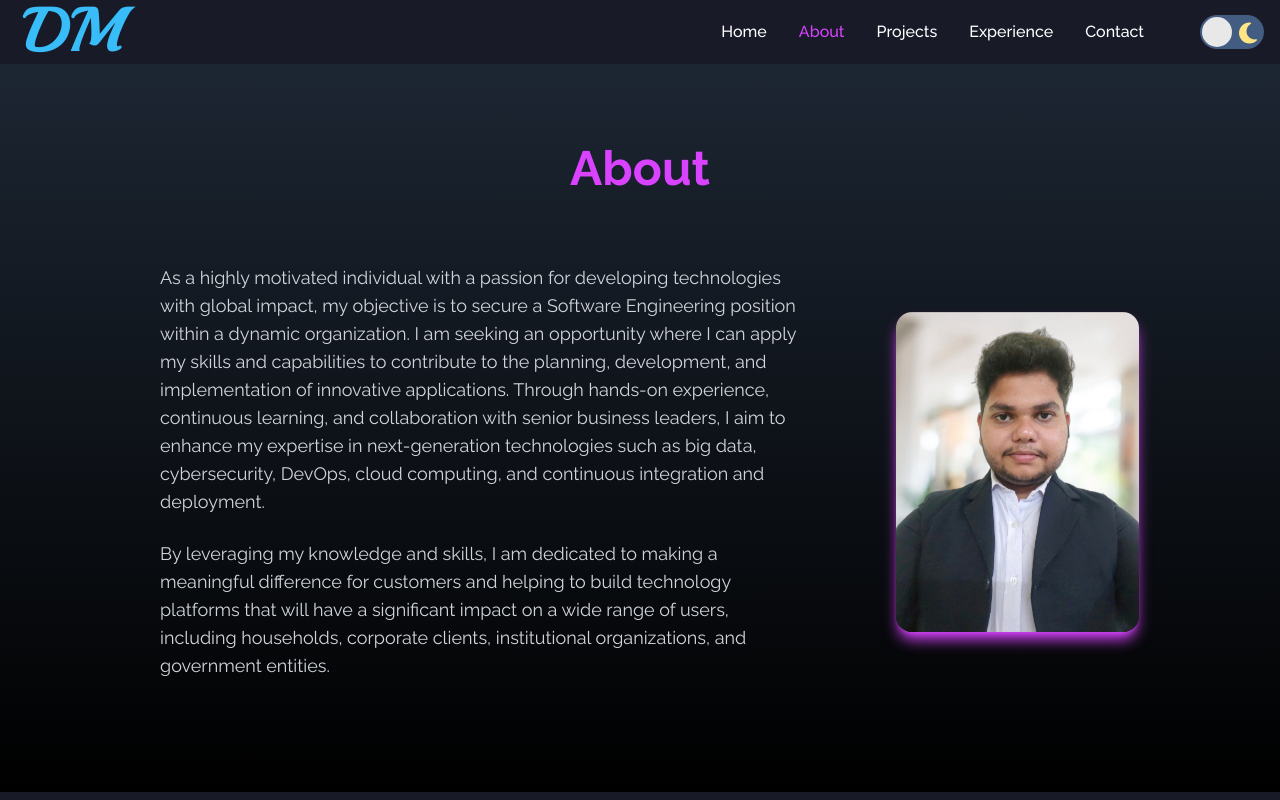
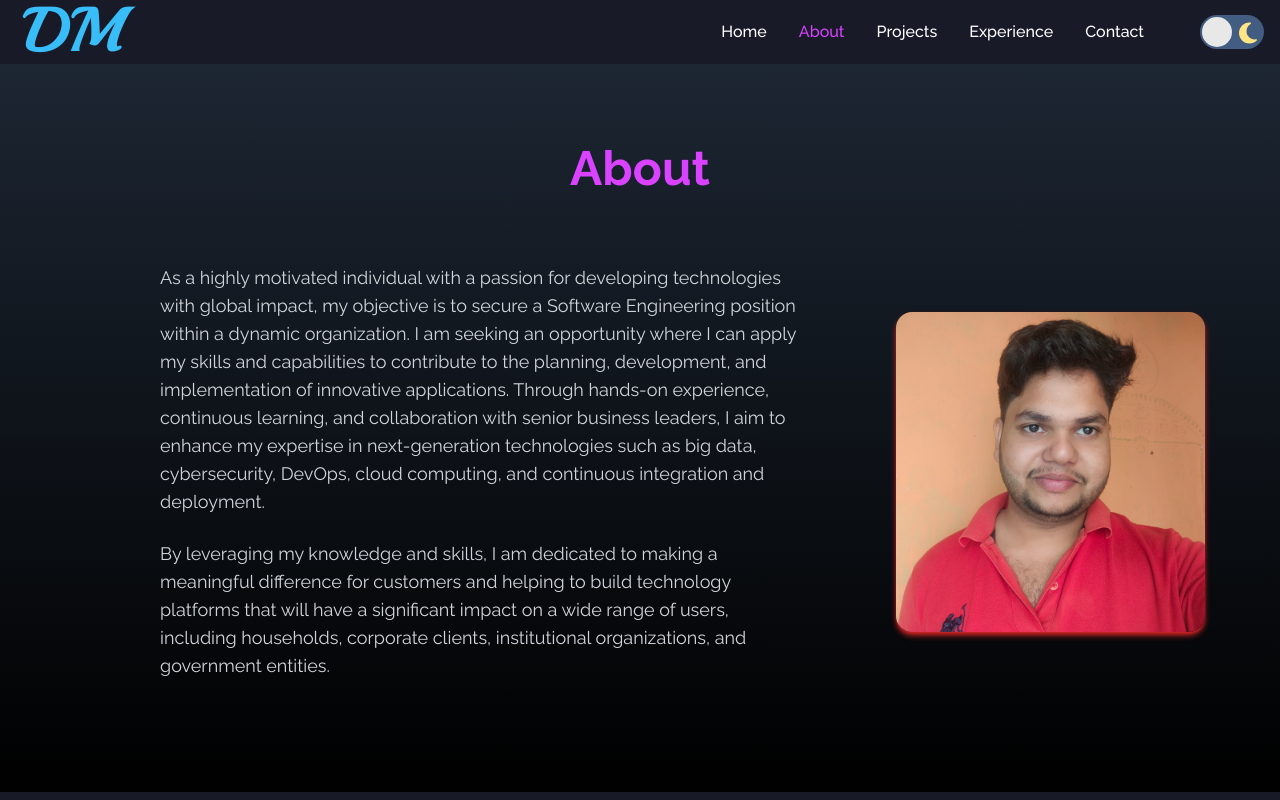
Before and after one commit to DEBASIS000123/Portfolio, a React (Vite) app: page /about in a window 1280 px wide. Shown: the top 800 px of the page. Built offline with nearby package versions, Linux system fonts and the light colour scheme.

Commit message:
modified

```diff
--- a/package.json
+++ b/package.json
@@ -13,6 +13,7 @@
     "react": "^18.2.0",
     "react-dom": "^18.2.0",
     "react-icons": "^5.0.1",
+    "react-pdf": "^9.1.0",
     "react-scroll": "^1.9.0",
     "react-tsparticles": "^2.12.2",
     "tw-elements-react": "^1.0.0-alpha2",
--- a/src/Components/About.jsx
+++ b/src/Components/About.jsx
@@ -1,5 +1,5 @@
 import React, { useContext } from "react";
-import dmimg from "../assets/DebasisMishra.png";
+import dmimg from "../assets/Dm.png";
 import { AppStore } from "../Store/AppstoreProvider";
 const About = () => {
   const { lightmode } = useContext(AppStore);
@@ -45,7 +45,7 @@ const About = () => {
           <div className="md:w-1/3">
             <img
               className="rounded-2xl md:mx-4 lg:mx-14 xl:mx-24 w-auto h-auto md:h-80 md:w-auto mt-10
-              shadow-lg shadow-Primary "
+              shadow-md shadow-red-600 "
               src={dmimg}
               alt="dmimg"
             />
```
Also changed, not shown: src/assets/Dm.png (added), 1 other file (tests, documents, lock files or other folders).
